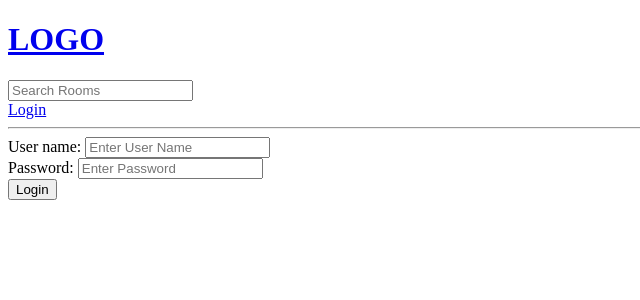
After one commit to Mahendran-Murugan/Helping-Buddy-Django, a Django app: page /login/ in a window 1280 px wide. The commit adds this page. Shown: the top 300 px of the page, without its empty margins (0-640 px from the left). Run offline with Django 5.2, Linux system fonts and the light colour scheme.

Commit message:
feat: add login and logout functionality

```diff
--- /dev/null
+++ b/helpingbuddy/base/templates/base/login_register.html
@@ -0,0 +1,16 @@
+{% extends 'main.html' %}
+
+{% block content %}
+
+<div>
+    <form method="POST" action="">
+        {% csrf_token %}
+        <label for="username">User name:</label>
+        <input type="text" name="username" placeholder="Enter User Name" id="username"><br />
+        <label for="pass">Password:</label>
+        <input type="text" name="pass" placeholder="Enter Password" id="pass"><br />
+        <button type="submit">Login</button>
+    </form>
+</div>
+
+{% endblock %}
--- a/helpingbuddy/base/urls.py
+++ b/helpingbuddy/base/urls.py
@@ -6,5 +6,7 @@ urlpatterns = [
     path('room/<str:pk>/', views.room, name = 'room'),
     path('create-room/', views.createRoom, name= 'create-room'),
     path('update-room/<str:pk>', views.updateRoom, name= 'update-room'),
-    path('delete-room/<str:pk>', views.deleteRoom, name= 'delete-room')
+    path('delete-room/<str:pk>', views.deleteRoom, name= 'delete-room'),
+    path('login/', views.loginPage, name= 'login'),
+    path('logout/', views.logoutPage, name= 'logout')
 ]
--- a/helpingbuddy/base/views.py
+++ b/helpingbuddy/base/views.py
@@ -1,5 +1,8 @@
 from django.shortcuts import render, redirect
 from django.db.models import Q
+from django.contrib import messages
+from django.contrib.auth import authenticate, login, logout
+from django.contrib.auth.models import User
 from .models import Room, Topic
 from .forms import RoomForm
 
@@ -8,6 +11,34 @@ from .forms import RoomForm
 #     {'id':2, 'name': 'Java Buddy'},
 #     {'id':3, 'name': 'Dart Buddy'}
 # ]
+
+def loginPage(request):
+    if request.method == "POST":
+        username = request.POST.get('username')
+        password = request.POST.get('pass')
+        flag = True
+        try:
+            user = User.objects.get(username=username)
+        except:
+            messages.error(request, "User Not Exist")
+            flag = False
+
+        if flag:
+            user = authenticate(request, username=username, password=password)
+
+            if user is not None:
+                login(request, user)
+                return redirect('home')
+            else:
+                messages.error(request, "User name or password doesn't Exist")
+
+    context = {}
+    return render(request, 'base/login_register.html', context)
+
+def logoutPage(request):
+    logout(request)
+    return redirect('home')
+
 
 def home(request):
     q = request.GET.get('q') if request.GET.get('q') != None else ''
--- a/helpingbuddy/templates/main.html
+++ b/helpingbuddy/templates/main.html
@@ -1,16 +1,27 @@
 <!DOCTYPE html>
 <html lang="en">
+
 <head>
     <meta charset="UTF-8">
     <meta name="viewport" content="width=device-width, initial-scale=1.0">
     <title>Document</title>
 </head>
+
 <body>
 
     {% include 'navbar.html' %}
+
+    {% if messages %}
+    <ul class="messages">
+        {% for message in messages %}
+        <li>{{ message }}</li>
+        {% endfor %}
+    </ul>
+    {% endif %}
 
     {% block content %}
 
     {% endblock %}
 </body>
+
 </html>
--- a/helpingbuddy/templates/navbar.html
+++ b/helpingbuddy/templates/navbar.html
@@ -6,4 +6,10 @@
   <input type="text" name="q" placeholder="Search Rooms" />
 </form>
 
+
+{% if request.user.is_authenticated %}
+<a href="{% url 'logout' %}">Logout</a>
+{% else %}
+<a href="{% url 'login' %}">Login</a>
+{% endif %}
 <hr />
```
Also changed, not shown: helpingbuddy/db.sqlite3, 1 other file.
